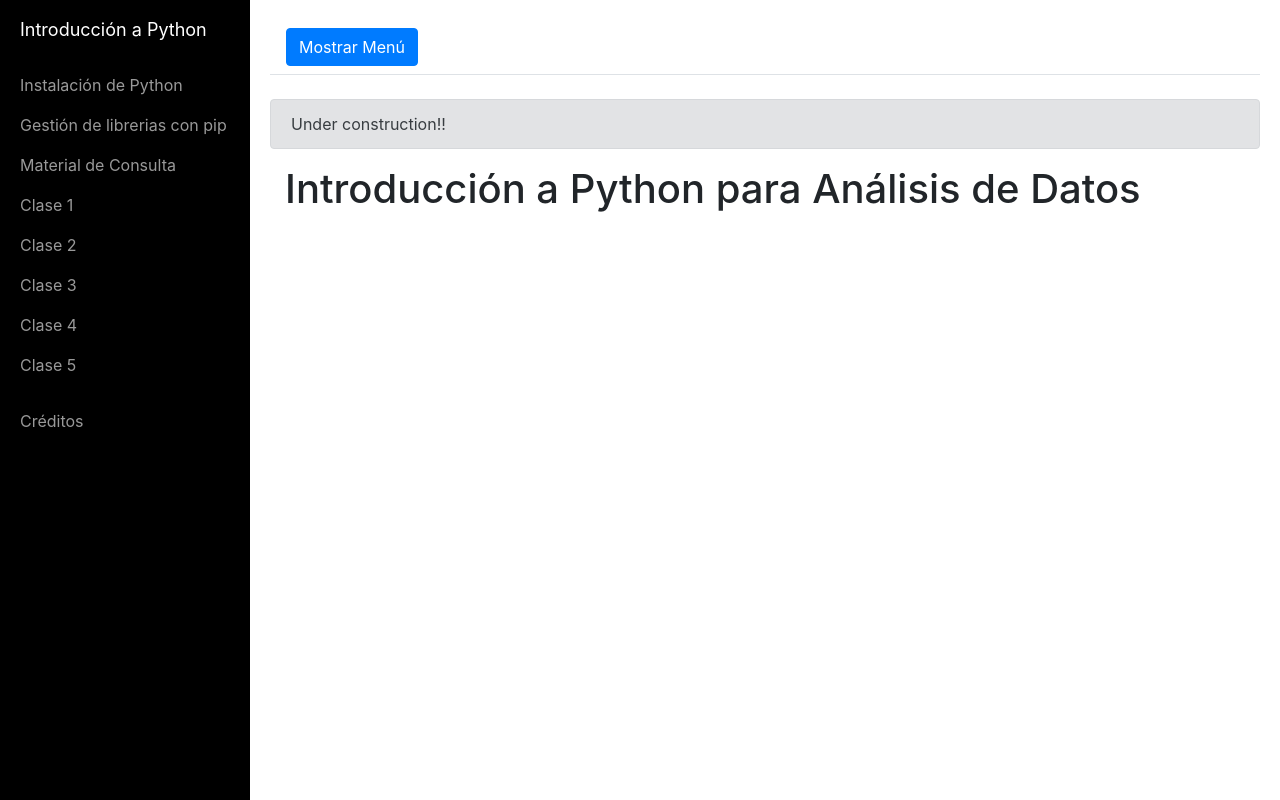
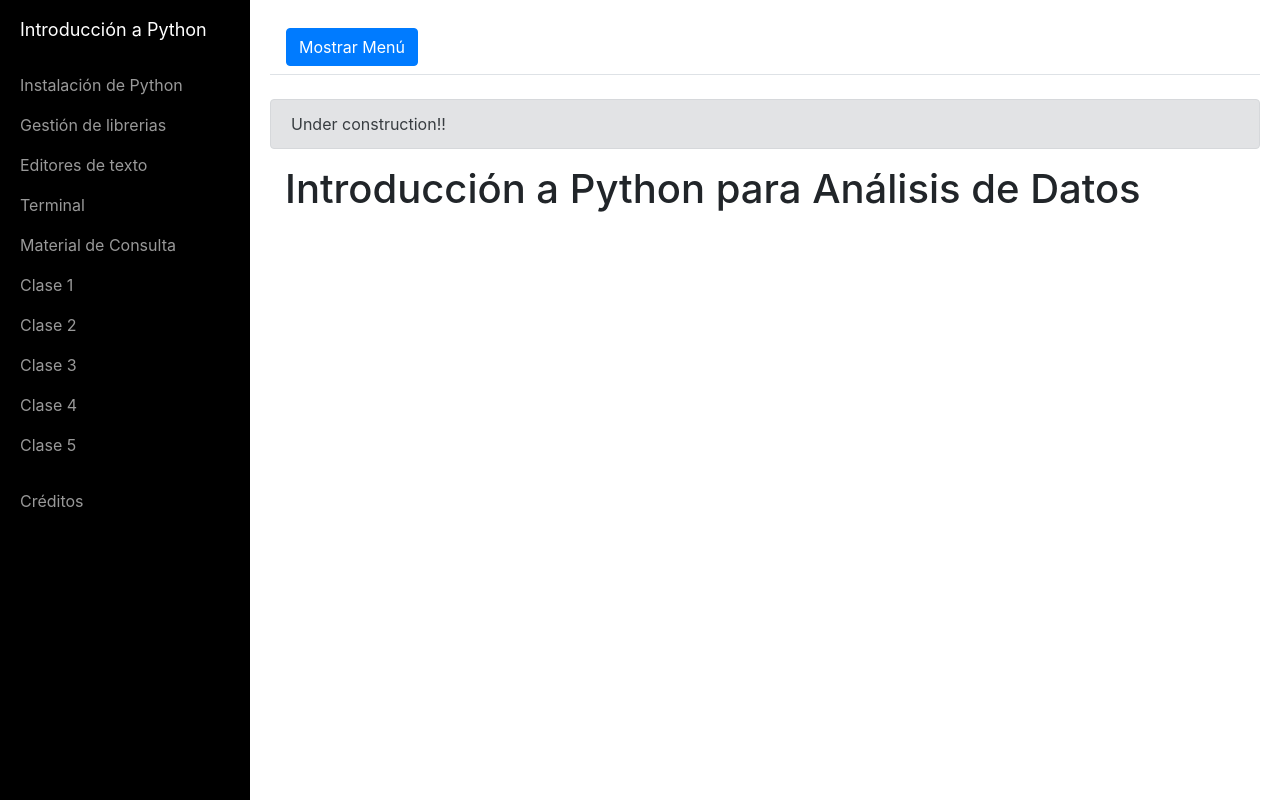
Before and after one commit to daandrader/curso-python, a website: page index.html in a window 1280 px wide. Drawn offline with Linux system fonts and the light colour scheme.

Commit message:
stuff added

```diff
--- a/index.html
+++ b/index.html
@@ -8,7 +8,7 @@
   <meta name="description" content="">
   <meta name="author" content="">
 
-  <title>Curso Introductorio de Python</title>
+  <title>Python para análisis de datos</title>
   <link rel="icon" type="image/x-icon" href="src/favicon.ico" />
 
   <!-- Bootstrap core CSS -->
@@ -35,7 +35,13 @@
                 <a href="install.html">Instalación de Python</a>
             </li>
             <li>
-                <a href="pip.html">Gestión de librerias con pip</a>
+                <a href="pip.html">Gestión de librerias</a>
+            </li>
+            <li>
+                <a href="editors.html">Editores de texto</a>
+            </li>
+            <li>
+                <a href="terminal.html">Terminal</a>
             </li>
             <li>
                 <a href="books.html">Material de Consulta</a>
```
